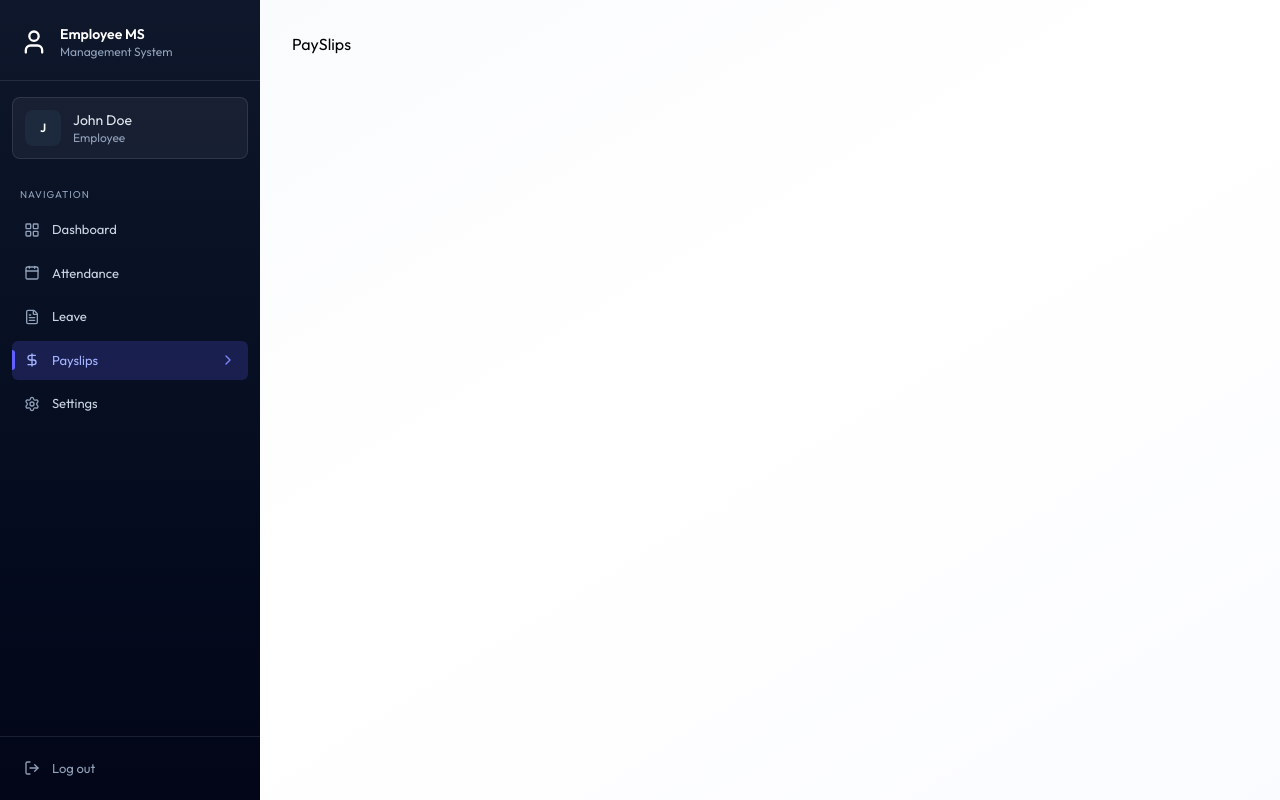
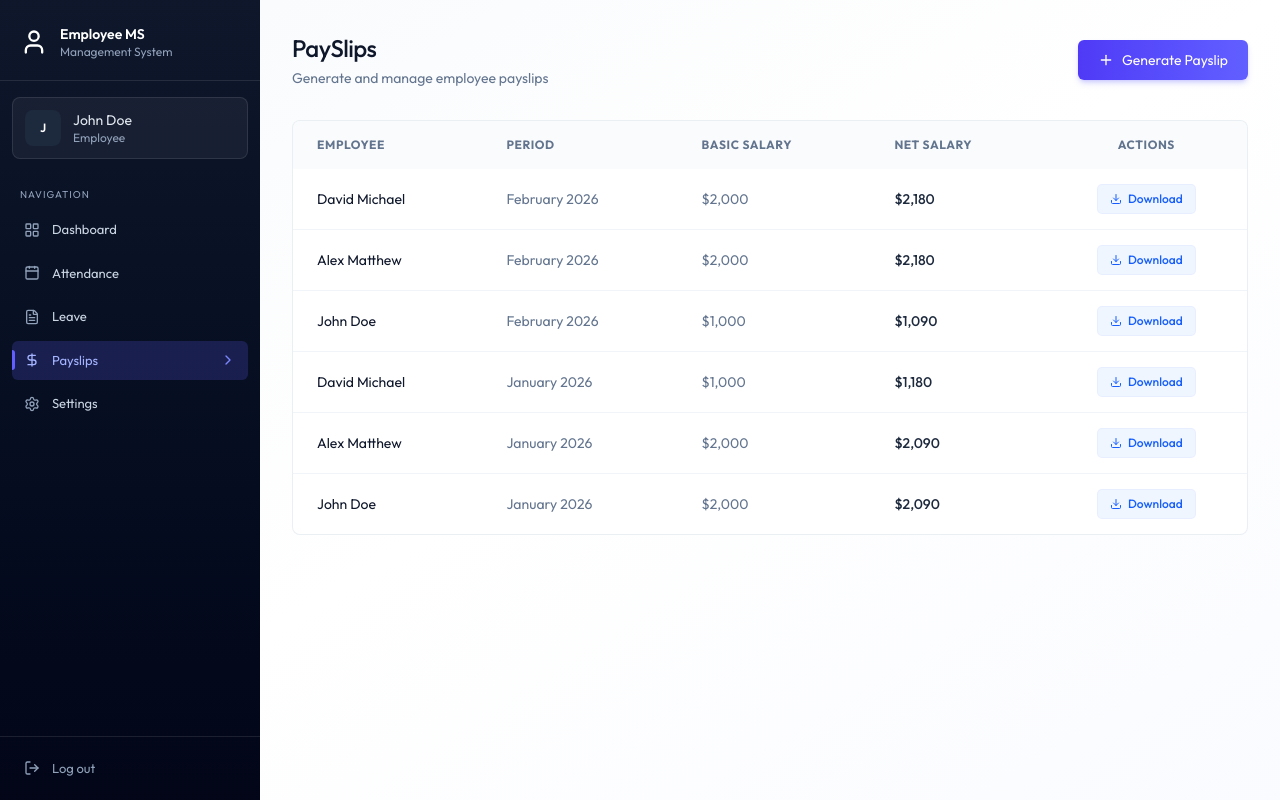
Before and after one commit to selva-it21/Employee-Management-System, a React (Vite) app in the folder client/: page /payslips in a window 1280 px wide. Built offline with nearby package versions, Linux system fonts and the light colour scheme.

Commit message:
Payslips page UI Completed

```diff
--- a/client/src/components/leave/ApplyLeaveModel.jsx
+++ b/client/src/components/leave/ApplyLeaveModel.jsx
@@ -46,9 +46,9 @@
                     <label className='flex items-center gap-2 text-sm font-medium text-slate-700 mb-2'>
                         <CalendarDays className='w-4 h-4 text-slate-400'/> Duration
                     </label>
-                    <div className='grid grid-cols-2'>
+                    <div className='grid grid-cols-2 gap-3'>
                         <div>
-                            <span className='block text-xs text-slate-400'>From</span>
+                            <span className='block text-xs text-slate-400 '>From</span>
                             <input type="date" name='startDate' min={minDate} required />
                         </div>
                         <div>
--- /dev/null
+++ b/client/src/components/payslip/GeneratePaySlipForm.jsx
@@ -0,0 +1,87 @@
+import { Loader2, Plus, X } from 'lucide-react'
+import React, { useState } from 'react'
+
+const GeneratePaySlipForm = ({employees, onSuccess}) => {
+    const [isOpen, setIsOpen] = useState(false)
+    const [loading, setLoading] = useState(false)
+
+    if(!isOpen) return(
+        <button onClick={()=> setIsOpen(true)} className='btn-primary flex items-center gap-2'>
+            <Plus className='w-4 h-4'/> Generate Payslip
+        </button>
+    )
+
+    const handleSubmit = async (e) => {
+        e.preventDefault();
+    }
+  return (
+    <div className='fixed inset-0 bg-black/40 backdrop-blur-sm flex items-center justify-center z-50 p-4'>
+        <div className='card max-w-lg w-full p-6 animate-slide-up'>
+            <div className='flex justify-between items-center mb-6'>
+                <h3 className='text-lg font-bold text-slate-900'>Generate Monthly Payslip</h3>
+                <button onClick={()=>setIsOpen(false)} className='text-slate-400 hover:text-slate-600 p-1'>
+                    <X size={20}/>
+                </button>
+            </div>
+            <form onSubmit={handleSubmit} className='space-y-4'>
+                {/* select Employee */}
+                <div>
+                    <label className='block text-sm font-medium text-slate-700 mb-2'> Employee </label>
+                    <select name="employeeId" required>
+                        {employees.map((e)=>(
+                            <option key={e.id} value={e.id}>
+                                {e.firstName} {e.lastName} ({e.position})
+                            </option>
+                        ))}
+                    </select>
+                </div>
+
+                {/* select month and year */}
+                <div className='grid grid-cols-2 gap-4'>
+                    <div>
+                        <label className='block text-sm font-medium text-slate-700 mb-2'>Month</label>
+                        <select name="month">
+                            {Array.from({length: 12}, (_, i)=> i + 1).map((m)=>(
+                                <option key={m} value={m}>
+                                    {m}
+                                </option>
+                            ))}
+                        </select>
+                    </div>
+                    <div>
+                        <label className='block text-sm font-medium text-slate-700 mb-2'>Year</label>
+                        <input type="number" name="year" defaultValue={new Date().getFullYear()} />
+                    </div>
+                </div>
+
+                {/* Basic salary */}
+                <div>
+                    <label className='block text-sm font-medium text-slate-700 mb-2'>Basic Salary</label>
+                    <input type="number" name="basicSalary" required placeholder='5000' />
+                </div>
+
+                {/* allowance and deductions */}
+                <div className='grid grid-cols-2 gap-4'>
+                    <div>
+                        <label className='block text-sm font-medium text-slate-700 mb-2'>Allowances</label>
+                        <input type="number" name="allowances" placeholder='0' />
+                    </div>
+                    <div>
+                        <label className='block text-sm font-medium text-slate-700 mb-2'>Deductions</label>
+                        <input type="number" name="deductions" placeholder='0' />
+                    </div>
+                </div>
+
+                {/* buttons */}
+                <div className='flex justify-end gap-3 pt-2'>
+                    <button onClick={()=>isOpen(false)} className='btn-secondary' type="button">Cancel</button>
+                    <button disabled={loading} className='btn-primary' type="submit">
+                        {loading && <Loader2 className='w-4 h-4 mr-2 animate-spin'/>} Generate</button>
+                </div>
+            </form>
+        </div>
+    </div>
+  )
+}
+
+export default GeneratePaySlipForm
--- /dev/null
+++ b/client/src/components/payslip/PaySlipList.jsx
@@ -0,0 +1,65 @@
+import { format } from 'date-fns'
+import { Download } from 'lucide-react'
+import React from 'react'
+
+const PaySlipList = ({payslips, isAdmin}) => {
+  return (
+    <div className='card overflow-hidden'>
+      <div className='overflow-x-auto'>
+        <table className='table-modern'>
+          <thead>
+            <tr>
+                {isAdmin && <th>Employee</th>}
+                <th>Period</th>
+                <th>Basic Salary</th>
+                <th>Net Salary</th>
+                <th className='text-center'>Actions</th>
+
+            </tr>
+          </thead>
+          <tbody>
+            {payslips.length === 0 ? (
+              <tr>
+                <td colSpan={isAdmin ? 5 : 4} className='text-center py-12 text-slate-400'>No Payslips found</td>
+              </tr>
+            ) : (
+              payslips.map((payslip)=>{
+                return(
+                  <tr key={payslip._id || payslip.id}>
+                    {isAdmin && (
+                        <td className='text-slate-900'>
+                        {payslip.employee?.firstName} {payslip.employee?.lastName}
+                        </td>
+                    )}
+
+                    <td className='text-slate-500'>
+                        {format(new Date(payslip.year, payslip.month-1),"MMMM yyyy")}
+                    </td>
+
+                    <td className='text-slate-500'>
+                      ${payslip.basicSalary?.toLocaleString()}
+                    </td>
+
+                    <td className='text-slate-800 font-medium'>
+                      ${payslip.netSalary?.toLocaleString()}
+                    </td>
+
+                    <td className='text-center'>
+                        <button onClick={()=>window.open(`/print/payslips/${payslip._id || payslip.id}`)} type="button"
+                            className='inline-flex items-center px-3 py-1.5 text-xs font-medium rounded text-blue-600 bg-blue-50 hover:bg-blue-100 transition-colors ring-1 ring-blue-600/10'>
+                            <Download className='w-3 h-3 mr-1.5'/>Download
+                        </button>
+                    </td>
+                  </tr>
+                )
+
+              })
+            )}
+          </tbody>
+        </table>
+      </div>
+    </div>
+  )
+}
+
+export default PaySlipList
--- a/client/src/pages/Payslips.jsx
+++ b/client/src/pages/Payslips.jsx
@@ -1,8 +1,42 @@
-import React from 'react'
+import React, { useCallback, useEffect, useState } from 'react'
+import { dummyEmployeeData, dummyPayslipData } from '../assets/assets'
+import Loading from '../components/Loading'
+import PaySlipList from '../components/payslip/PaySlipList'
+import GeneratePaySlipForm from '../components/payslip/GeneratePaySlipForm'
 
 const PaySlips = () => {
+  const [paySlips, setPaySlips] = useState([])
+  const [employees, setEmployees] = useState([])
+  const [loading, setLoading] = useState(true)
+  const isAdmin = true;
+
+  const fetchPaySlips = useCallback(async () => {
+    setPaySlips(dummyPayslipData)
+    setTimeout(() => {
+      setLoading(false);
+    }, 1000);
+  },[])
+
+  useEffect(()=>{
+    fetchPaySlips()
+  },[fetchPaySlips])
+
+  useEffect(()=>{
+    if(isAdmin) setEmployees(dummyEmployeeData)
+  },[isAdmin])
+
+  if(loading) return <Loading/>
   return (
-    <div>PaySlips</div>
+    <div className='animate-fade-in'>
+      <div className='flex flex-col sm:flex-row justify-between items-start sm:items-center gap-4 mb-8'>
+        <div>
+          <h1 className='page-title'>PaySlips</h1>
+          <p className='page-subtitle'>{isAdmin ? "Generate and manage employee payslips" : "Your payslip history"}</p>
+        </div>
+        {isAdmin && <GeneratePaySlipForm employees={employees} onSuccess={fetchPaySlips}/>}
+      </div>
+      <PaySlipList payslips={paySlips} isAdmin={isAdmin}/>
+    </div>
   )
 }
 
```
Also changed, not shown: 1 other file (tests, documents, lock files or other folders).
